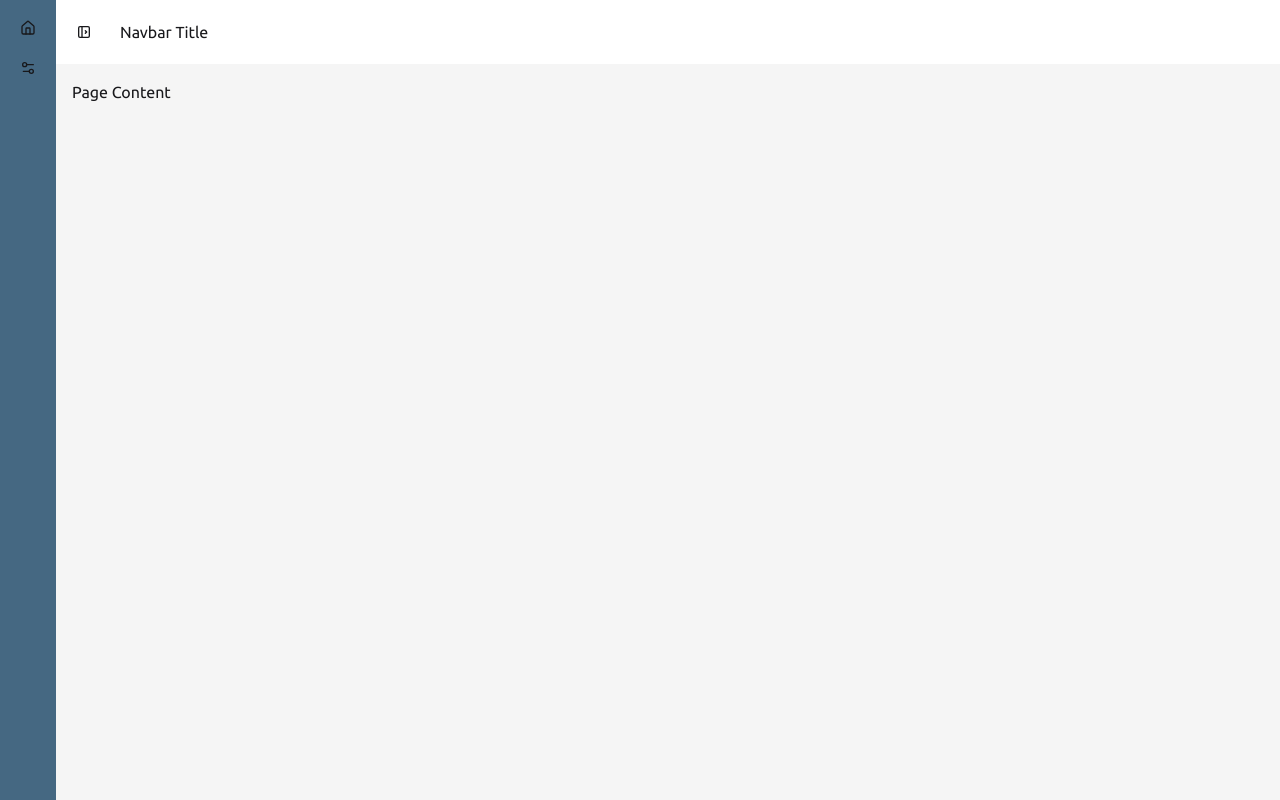
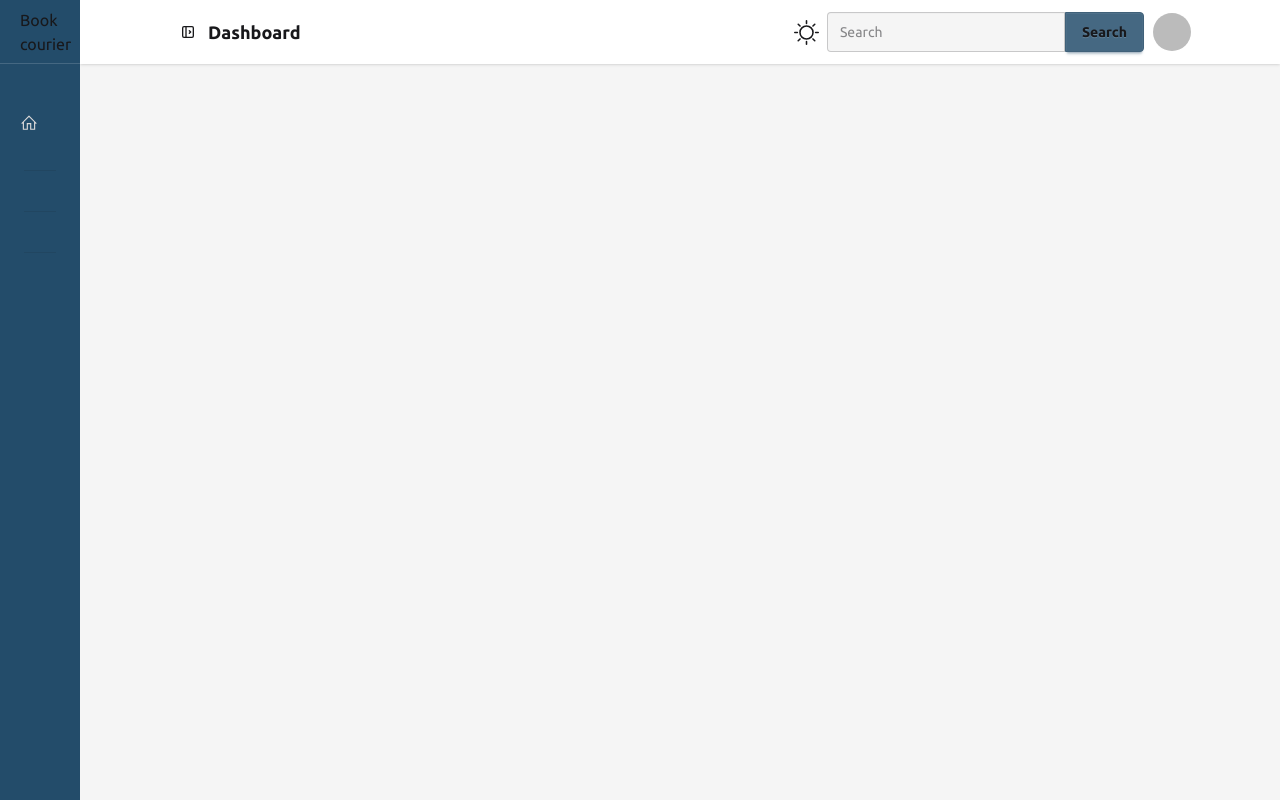
Before and after one commit to getSohelRana/book-courier-client, a React (Vite) app: page /dashboard in a window 1280 px wide. Built offline with nearby package versions, Linux system fonts and the light colour scheme; no server answers; sample sign-in values are in the browser's storage.

Commit message:
role base dashboard functionality implement

```diff
--- a/src/components/shared/header/Navbar.jsx
+++ b/src/components/shared/header/Navbar.jsx
@@ -8,7 +8,7 @@ import useAuth from "../../../hooks/useAuth";
 import userIcon from "../../../assets/user.png";
 import { PiUser } from "react-icons/pi";
 import { IoSettingsOutline } from "react-icons/io5";
-import { MdOutlineNotificationsActive } from "react-icons/md";
+import { MdOutlineDashboardCustomize, MdOutlineNotificationsActive } from "react-icons/md";
 import { LiaSignOutAltSolid } from "react-icons/lia";
 import showToast from "../../../utilities/showToast/showToast";
 
@@ -117,6 +117,15 @@ const Navbar = () => {
                       </Link>
                     </li>
                     <li>
+                      <Link
+                        to="/dashboard"
+                        className="flex gap-2 items-center "
+                      >
+                        <MdOutlineDashboardCustomize />
+                        Dashboard
+                      </Link>
+                    </li>
+                    <li>
                       <Link to="" className="flex gap-2 items-center ">
                         <IoSettingsOutline /> Settings
                       </Link>
--- a/src/hooks/useRole.jsx
+++ b/src/hooks/useRole.jsx
@@ -1,31 +1,37 @@
-import React, { useEffect, useState } from "react";
+import { useEffect, useState } from "react";
 import useAuth from "./useAuth";
 import axios from "axios";
 
 const useRole = () => {
   const { user, loading } = useAuth();
-  const [role, setRole] = useState(null); // user identify
-  const [roleLoading, setRoleLoading] = useState(true); // fetch user category
+  const [role, setRole] = useState(null);
+  const [roleLoading, setRoleLoading] = useState(true);
 
   useEffect(() => {
-    if (!loading && user?.email) {
-      setRoleLoading(true); // for fetch user
+    const fetchRole = async () => {
+      if (!loading && user?.email) {
+        setRoleLoading(true);
+        try {
+          const email = encodeURIComponent(user.email);
+          const res = await axios.get(
+            `http://localhost:5000/users/role/${email}`,
+          );
+          setRole(res.data?.role ?? null);
+        } catch (error) {
+          console.error("Error fetching role:", error);
+          setRole(null);
+        } finally {
+          setRoleLoading(false);
+        }
+      } else if (!loading && !user?.email) {
+        setRole(null);
+        setRoleLoading(false);
+      }
+    };
 
-      axios
-        .get(`users/role/${user.email}`)
-        .then((res) => {
-          console.log(res.data.role);
-          setRole(res.data.role);
-        })
-        .catch(() => setRole(null))
-        .finally(setRoleLoading(false));
-    }
-    // if user logged out
-    if (!loading && !user?.email) {
-      setRole(null);
-      setRoleLoading(false);
-    }
+    fetchRole();
   }, [user, loading]);
+
   return { role, roleLoading };
 };
 
--- a/src/layouts/DashboardLayout.jsx
+++ b/src/layouts/DashboardLayout.jsx
@@ -1,13 +1,37 @@
-import React from "react";
-import { Outlet } from "react-router";
+import React, { useEffect } from "react";
+import { Link, Outlet } from "react-router";
+import useAuth from "../hooks/useAuth";
+import useRole from "../hooks/useRole";
+import Loading from "../components/shared/loading/Loading";
+import { FaRegFileLines } from "react-icons/fa6";
+import { LiaFileInvoiceDollarSolid, LiaHomeSolid } from "react-icons/lia";
+import ThemeSwitcher from "../providers/ThemeSwitcher";
+import { HiOutlineUserGroup } from "react-icons/hi";
+import { BiBookAdd } from "react-icons/bi";
+import { PiAddressBook } from "react-icons/pi";
+import { SlUser } from "react-icons/sl";
+import siteLogo from "../assets/book_qourier_logo2.png"
+import Container from "../components/shared/Container";
 
 const DashboardLayout = () => {
+  useEffect(() => {
+    const theme = localStorage.getItem("theme") || "light";
+    document.documentElement.setAttribute("data-theme", theme);
+  }, []);
+
+  const { user, loading } = useAuth();
+  const { role, roleLoading } = useRole();
+  console.log(user);
+  if (loading || roleLoading) return <Loading />;
+
   return (
     <div className="drawer lg:drawer-open">
       <input id="my-drawer-4" type="checkbox" className="drawer-toggle" />
       <div className="drawer-content">
         {/* Navbar */}
-        <nav className="navbar w-full bg-base-300">
+        <div className=" bg-base-300 shadow-sm">
+          <Container>
+            <nav className="navbar w-full">
               <label
                 htmlFor="my-drawer-4"
                 aria-label="open sidebar"
@@ -29,11 +53,61 @@ const DashboardLayout = () => {
                   <path d="M14 10l2 2l-2 2"></path>
                 </svg>
               </label>
-          <div className="px-4">Navbar Title</div>
+              <div className="flex-1">
+                {/* show role base dashboard title */}
+                <h2 className="text-[14px] sm:text-lg font-semibold capitalize">
+                  {role} Dashboard
+                </h2>
+              </div>
+              <div className="flex gap-2">
+                {/* toggle theme */}
+                <ThemeSwitcher></ThemeSwitcher>
+                {/* search button */}
+                <div className="join">
+                  <div>
+                    <div>
+                      <input
+                        type="search"
+                        className="input join-item"
+                        placeholder="Search"
+                      />
+                    </div>
+                  </div>
+                  <div className="indicator">
+                    <button className="btn join-item">Search</button>
+                  </div>
+                </div>
+                <div className="dropdown dropdown-end">
+                  <div
+                    tabIndex={0}
+                    role="button"
+                    className="btn btn-ghost btn-circle avatar"
+                  >
+                    <div className="w-10 rounded-full">
+                      <img
+                        className="object-cover"
+                        alt={user?.displayName}
+                        src={user?.photoURL}
+                      />
+                    </div>
+                  </div>
+                  <ul
+                    tabIndex="-1"
+                    className="menu menu-sm dropdown-content bg-base-100 rounded-box z-1 mt-3 w-52 p-2 shadow"
+                  >
+                    <button className="btn">
+                      <a>Logout</a>
+                    </button>
+                  </ul>
+                </div>
+              </div>
             </nav>
-        {/* Page content here */}
-        <div className="p-4">Page Content</div>
+          </Container>
+        </div>
+        {/* page content goes here */}
+        <div className="p-5">
           <Outlet></Outlet>
+        </div>
       </div>
 
       <div className="drawer-side is-drawer-close:overflow-visible">
@@ -42,57 +116,139 @@ const DashboardLayout = () => {
           aria-label="close sidebar"
           className="drawer-overlay"
         ></label>
-        <div className="flex min-h-full flex-col items-start bg-base-200 is-drawer-close:w-14 is-drawer-open:w-64">
+        <div className="flex min-h-full flex-col items-start bg-primary is-drawer-close:w-20 is-drawer-open:w-64">
+          {/* Sidebar Brand */}
+          <div className="w-full flex items-center px-5  py-[7.5px]  is-drawer-open:py-[5.5px] border-b border-base-200">
+            <div className="flex items-center gap-2">
+              <img
+                src={siteLogo}
+                alt="site_logo"
+                className="is-drawer-open:w-40 is-drawer-close:hidden"
+              />
+              <span className="is-drawer-open:hidden">Book courier</span>
+            </div>
+          </div>
           {/* Sidebar content here */}
-          <ul className="menu w-full grow">
+          <ul className="menu w-full grow gap-6 mt-9">
             {/* List item */}
             <li>
-              <button
+              <Link
+                to="/"
                 className="is-drawer-close:tooltip is-drawer-close:tooltip-right"
                 data-tip="Homepage"
               >
-                {/* Home icon */}
-                <svg
-                  xmlns="http://www.w3.org/2000/svg"
-                  viewBox="0 0 24 24"
-                  strokeLinejoin="round"
-                  strokeLinecap="round"
-                  strokeWidth="2"
-                  fill="none"
-                  stroke="currentColor"
-                  className="my-1.5 inline-block size-4"
-                >
-                  <path d="M15 21v-8a1 1 0 0 0-1-1h-4a1 1 0 0 0-1 1v8"></path>
-                  <path d="M3 10a2 2 0 0 1 .709-1.528l7-5.999a2 2 0 0 1 2.582 0l7 5.999A2 2 0 0 1 21 10v9a2 2 0 0 1-2 2H5a2 2 0 0 1-2-2z"></path>
-                </svg>
+                <LiaHomeSolid />
                 <span className="is-drawer-close:hidden">Homepage</span>
-              </button>
+              </Link>
             </li>
 
             {/* List item */}
             <li>
-              <button
+              {/* user order link */}
+              {user?.email && role === "user" && (
+                <Link
+                  to="user/orders"
                   className="is-drawer-close:tooltip is-drawer-close:tooltip-right"
-                data-tip="Settings"
+                  data-tip="Orders"
                 >
-                {/* Settings icon */}
-                <svg
-                  xmlns="http://www.w3.org/2000/svg"
-                  viewBox="0 0 24 24"
-                  strokeLinejoin="round"
-                  strokeLinecap="round"
-                  strokeWidth="2"
-                  fill="none"
-                  stroke="currentColor"
-                  className="my-1.5 inline-block size-4"
+                  <FaRegFileLines />
+                  <span className="is-drawer-close:hidden">Orders</span>
+                </Link>
+              )}
+              {/* admin link */}
+              {user?.email && role === "admin" && (
+                <Link
+                  to="admin/all-users"
+                  className="is-drawer-close:tooltip is-drawer-close:tooltip-right"
+                  data-tip="All users"
                 >
-                  <path d="M20 7h-9"></path>
-                  <path d="M14 17H5"></path>
-                  <circle cx="17" cy="17" r="3"></circle>
-                  <circle cx="7" cy="7" r="3"></circle>
-                </svg>
-                <span className="is-drawer-close:hidden">Settings</span>
-              </button>
+                  <HiOutlineUserGroup />
+                  <span className="is-drawer-close:hidden">All users</span>
+                </Link>
+              )}
+              {/* librarian link */}
+              {user?.email && role === "librarian" && (
+                <Link
+                  to="librarian/add-book"
+                  className="is-drawer-close:tooltip is-drawer-close:tooltip-right"
+                  data-tip="Add-book"
+                >
+                  <BiBookAdd />
+                  <span className="is-drawer-close:hidden">Add-book</span>
+                </Link>
+              )}
+            </li>
+            {/* 2nd links item */}
+            <li>
+              {/* user link */}
+              {user?.email && role === "user" && (
+                <Link
+                  to="user/invoices"
+                  className="is-drawer-close:tooltip is-drawer-close:tooltip-right"
+                  data-tip="Orders"
+                >
+                  <LiaFileInvoiceDollarSolid />
+                  <span className="is-drawer-close:hidden">invoices</span>
+                </Link>
+              )}
+              {/* admin link */}
+              {user?.email && role === "admin" && (
+                <Link
+                  to="admin/manage-books"
+                  className="is-drawer-close:tooltip is-drawer-close:tooltip-right"
+                  data-tip="Manage-books"
+                >
+                  <PiAddressBook />
+                  <span className="is-drawer-close:hidden">Manage-books</span>
+                </Link>
+              )}
+              {/* librarian link */}
+              {user?.email && role === "librarian" && (
+                <Link
+                  to="librarian/my-books"
+                  className="is-drawer-close:tooltip is-drawer-close:tooltip-right"
+                  data-tip="My-book"
+                >
+                  <GoBook />
+                  <span className="is-drawer-close:hidden">My-books</span>
+                </Link>
+              )}
+            </li>
+            {/* 3rd links item */}
+            <li>
+              {/* user link */}
+              {user?.email && role === "user" && (
+                <Link
+                  to="user/profile"
+                  className="is-drawer-close:tooltip is-drawer-close:tooltip-right"
+                  data-tip="Profile"
+                >
+                  <SlUser />
+                  <span className="is-drawer-close:hidden">profile</span>
+                </Link>
+              )}
+              {/* admin link */}
+              {user?.email && role === "admin" && (
+                <Link
+                  to="admin/profile"
+                  className="is-drawer-close:tooltip is-drawer-close:tooltip-right"
+                  data-tip="Profile"
+                >
+                  <SlUser />
+                  <span className="is-drawer-close:hidden">Profile</span>
+                </Link>
+              )}
+              {/* librarian link */}
+              {user?.email && role === "librarian" && (
+                <Link
+                  to="librarian/my-orders"
+                  className="is-drawer-close:tooltip is-drawer-close:tooltip-right"
+                  data-tip="My-orders"
+                >
+                  <BiBookReader />
+                  <span className="is-drawer-close:hidden">My-orders</span>
+                </Link>
+              )}
             </li>
           </ul>
         </div>
--- a/src/rotues/UserRoute.jsx
+++ b/src/rotues/UserRoute.jsx
@@ -1,12 +1,16 @@
-import React from 'react';
-import useRole from '../hooks/useRole';
-import Loading from '../components/shared/loading/Loading';
-import { Navigate, Outlet } from 'react-router';
+import { Navigate, Outlet } from "react-router";
+import useRole from "../hooks/useRole";
+import Loading from "../components/shared/loading/Loading";
+import useAuth from "../hooks/useAuth";
 
 const UserRoute = () => {
-  const {role , roleLoading} = useRole();
-  if(roleLoading) return <Loading></Loading>
-  return role === "user" ? <Outlet></Outlet> : <Navigate to="/"></Navigate>
+  const { role, roleLoading } = useRole();
+  const { user, loading } = useAuth();
+
+  if (loading || roleLoading) return <Loading />;
+  if (!user) return <Navigate to="/login" replace t></Navigate>;
+
+  return role === "user" ? <Outlet /> : <Navigate to="/" replace />;
 };
 
 export default UserRoute;
```
Also changed, not shown: src/pages/dashboard/user/invoices/Invoices.jsx (added, +11 -0 lines), src/pages/dashboard/user/userOrder/UserOrder.jsx (added, +11 -0 lines), src/pages/dashboard/user/userProfile/UserProfile.jsx (added, +11 -0 lines), src/rotues/AdminRoute.jsx (+4 -6 lines), src/rotues/LibrarianRoute.jsx (+5 -5 lines), src/rotues/router.jsx (+15 -2 lines). Lines whose indentation alone changed are shown as unchanged.
